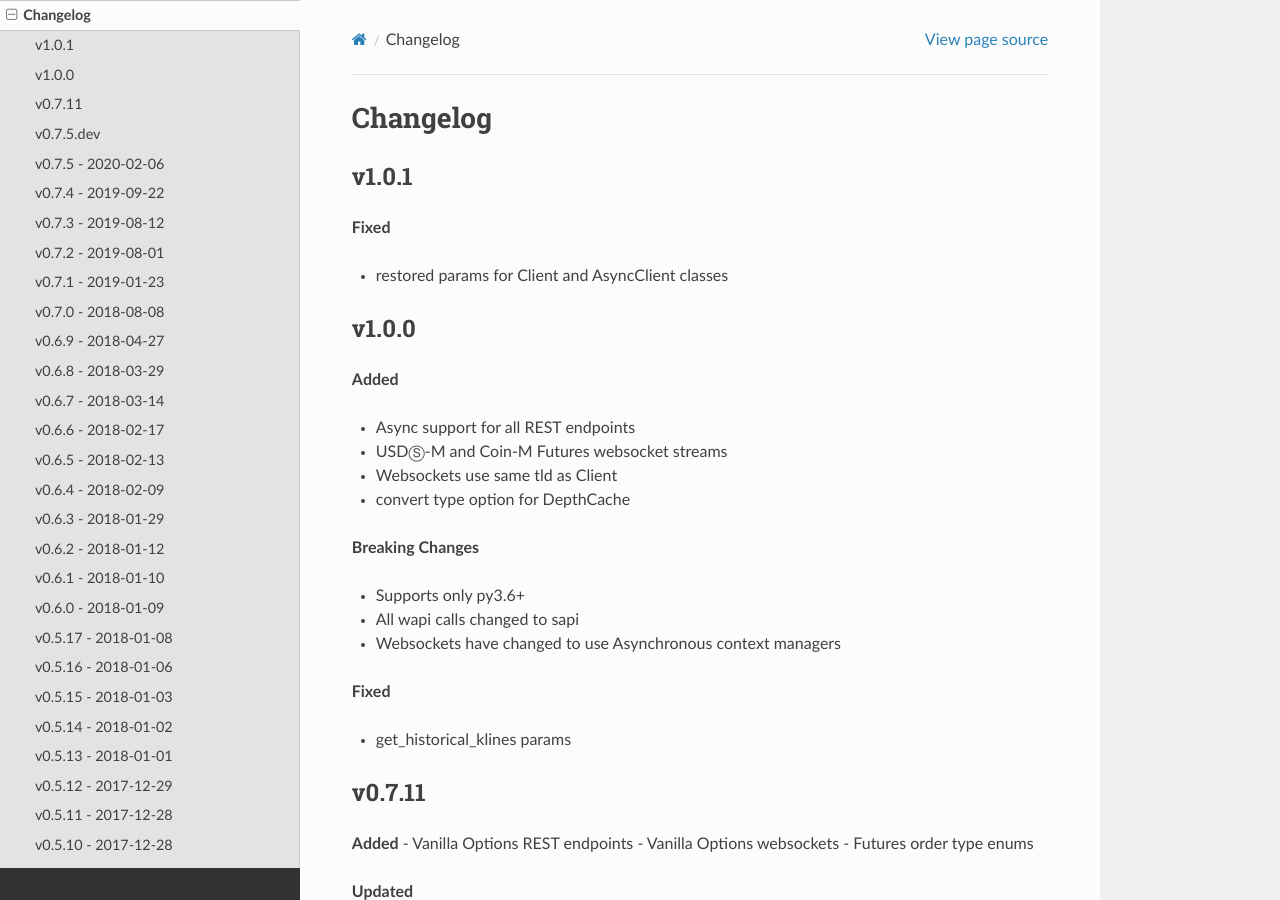
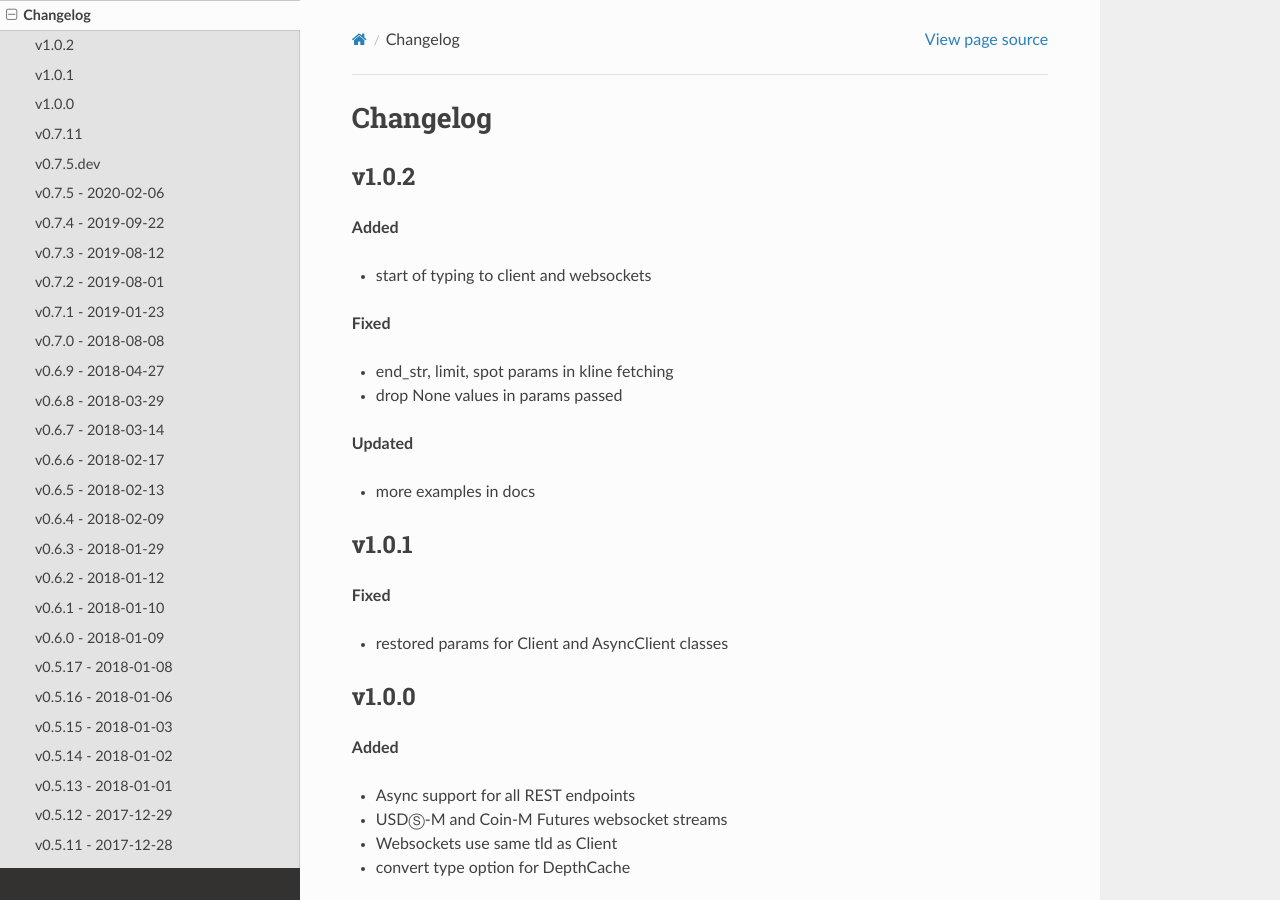
Before and after one commit to astro0099/python_BSC, a Sphinx documentation site: the page built from docs/changelog.rst, in a window 1280 px wide and 900 px high. Built offline with Sphinx 7.4.7 and the Read the Docs theme 2.0.0, drawn with Linux system fonts in a browser that asks for light colours; formulas are drawn with MathJax 3; pages that are not in the unit, such as notebooks, are missing from menus.

Commit message:
Bump verson to 1.0.2

```diff
--- a/README.rst
+++ b/README.rst
@@ -1,5 +1,5 @@
 ================================
-Welcome to python-binance v1.0.1
+Welcome to python-binance v1.0.2
 ================================
 
 .. image:: https://img.shields.io/pypi/v/python-binance.svg
--- a/binance/__init__.py
+++ b/binance/__init__.py
@@ -4,7 +4,7 @@
 
 """
 
-__version__ = '1.0.1'
+__version__ = '1.0.2'
 
 from binance.client import Client, AsyncClient  # noqa
 from binance.depthcache import DepthCacheManager, OptionsDepthCacheManager  # noqa
--- a/docs/changelog.rst
+++ b/docs/changelog.rst
@@ -1,5 +1,21 @@
 Changelog
 =========
+
+v1.0.2
+^^^^^^^
+
+**Added**
+
+- start of typing to client and websockets
+
+**Fixed**
+
+- end_str, limit, spot params in kline fetching
+- drop None values in params passed
+
+**Updated**
+
+- more examples in docs
 
 v1.0.1
 ^^^^^^^
```
